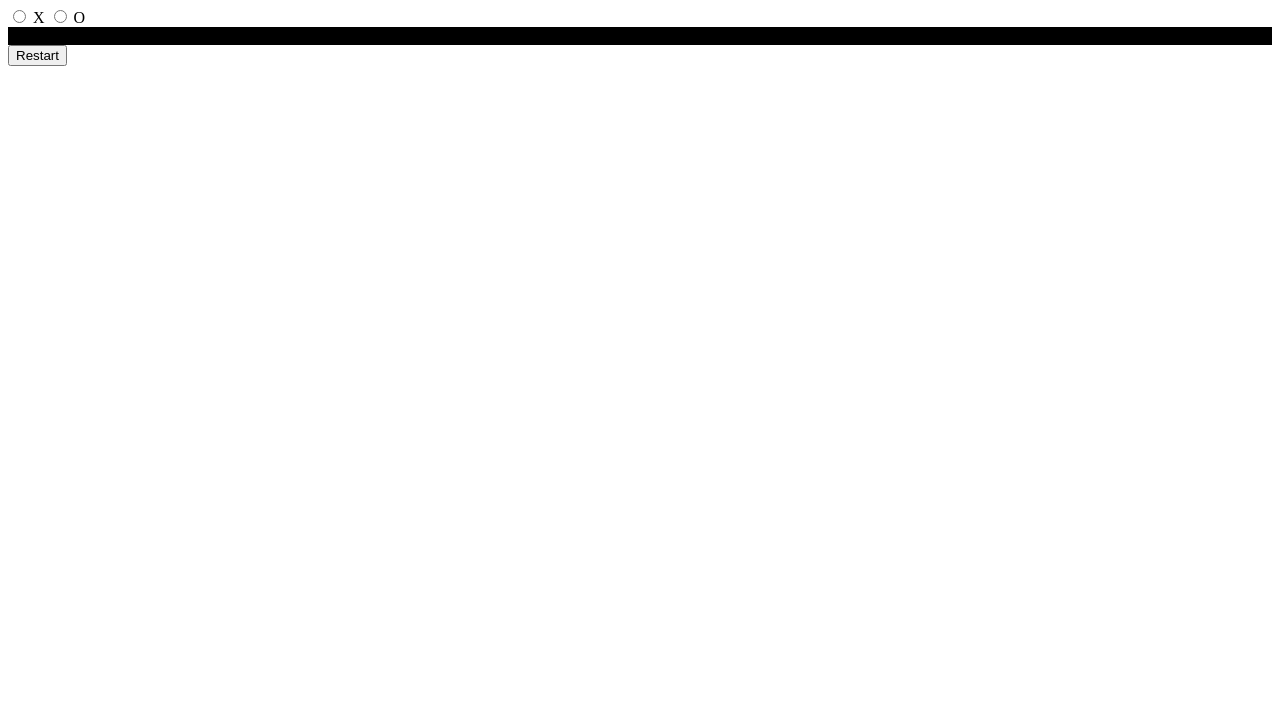
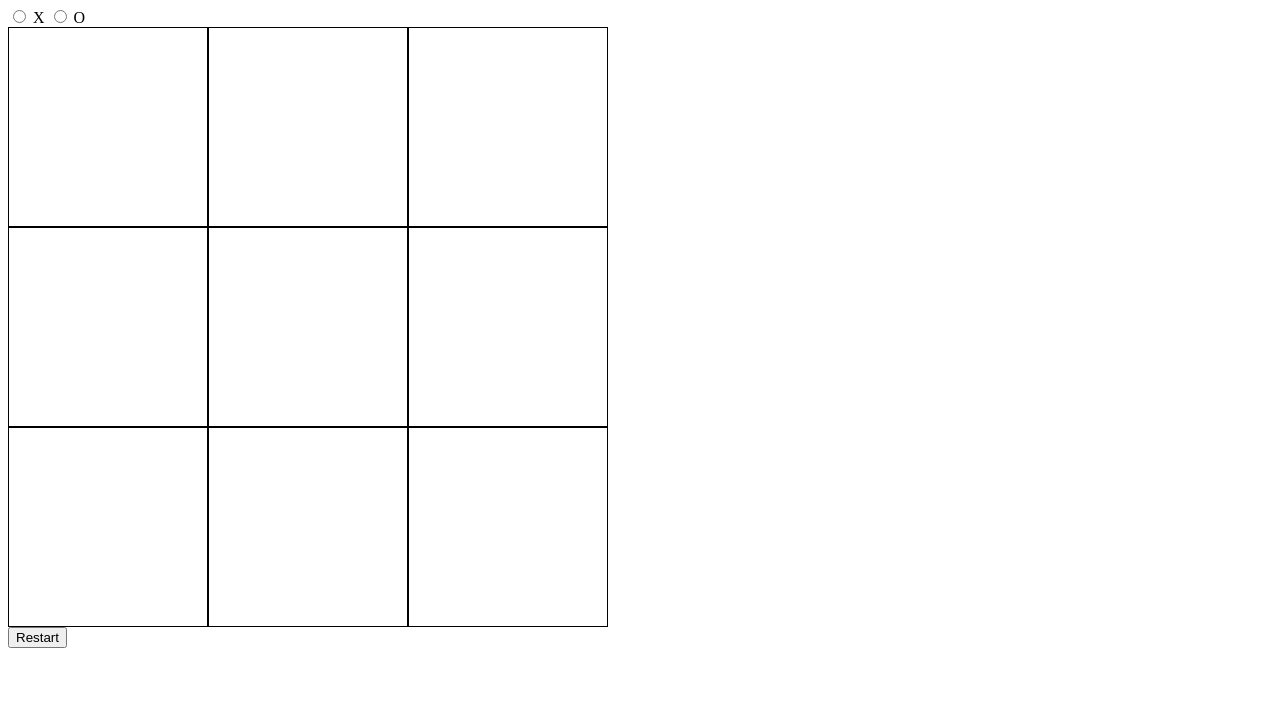
Before and after one commit to VictorOmboke/odin-tic-tac-toe, a plain HTML site: page index.html in a window 1280 px wide. Shown: the part 73-800 px from the top of the page. Drawn offline with Linux system fonts and the light colour scheme.

Commit message:
Adjust class name

```diff
--- a/style.css
+++ b/style.css
@@ -1,4 +1,4 @@
-.gameboard {
+.gameBoard {
   display: grid;
   grid-template-columns: repeat(3, 200px);
   grid-template-rows: repeat(3, 200px);
```
